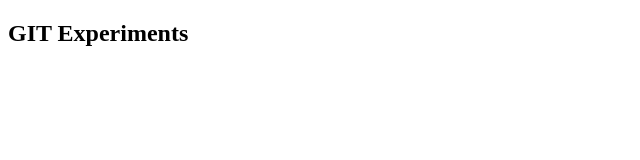
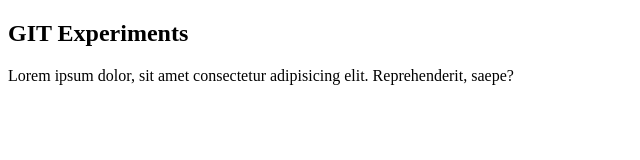
Before and after one commit to ajalkrishna/git-experiment-one, a plain HTML site: page git-exp.html in a window 1280 px wide. Shown: the whole page, without its empty margins (0-640 px from the left). Drawn offline with Linux system fonts and the light colour scheme.

Commit message:
paragraph added

```diff
--- a/git-exp.html
+++ b/git-exp.html
@@ -8,5 +8,6 @@
 </head>
 <body>
     <h2>GIT Experiments</h2>
+    <p>Lorem ipsum dolor, sit amet consectetur adipisicing elit. Reprehenderit, saepe?</p>
 </body>
 </html>
```
